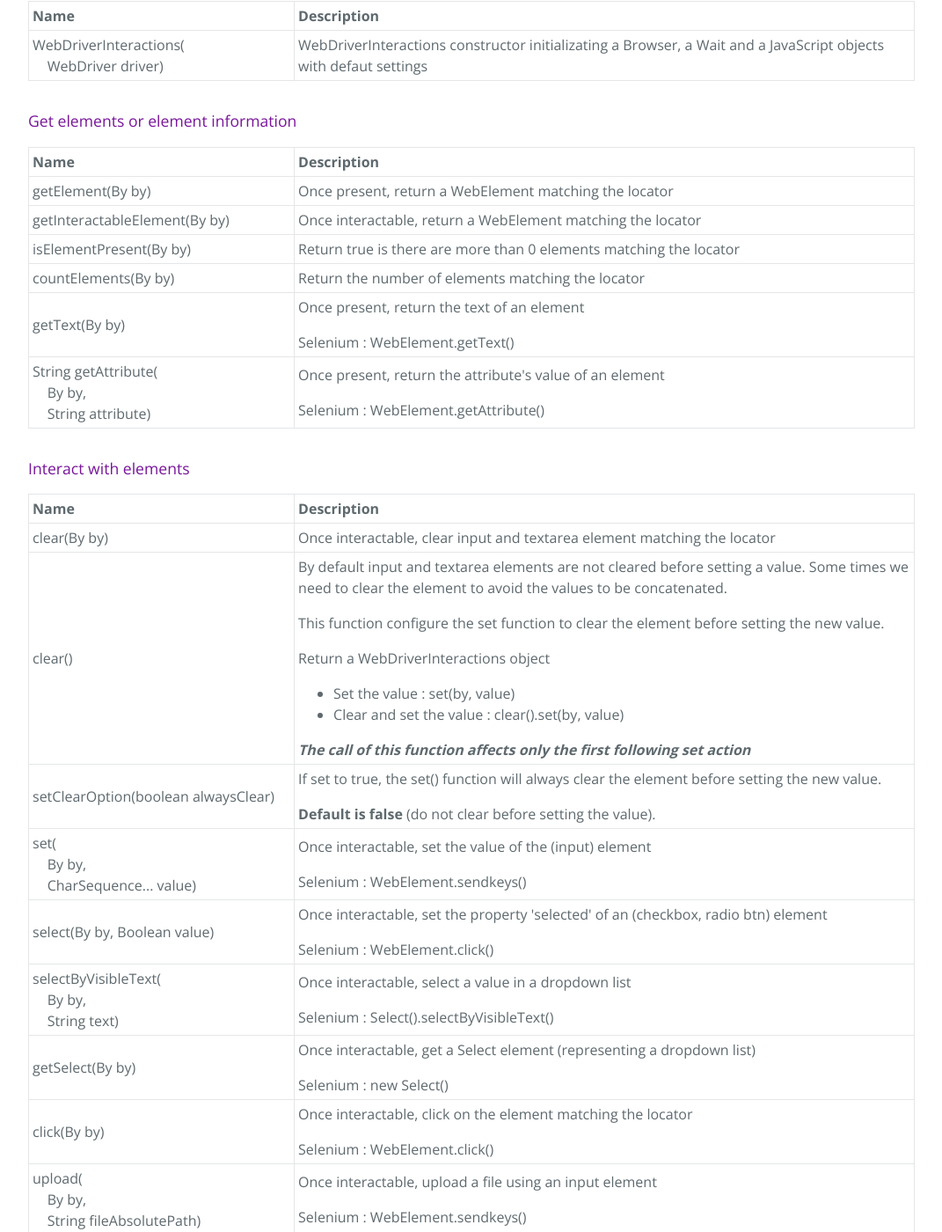
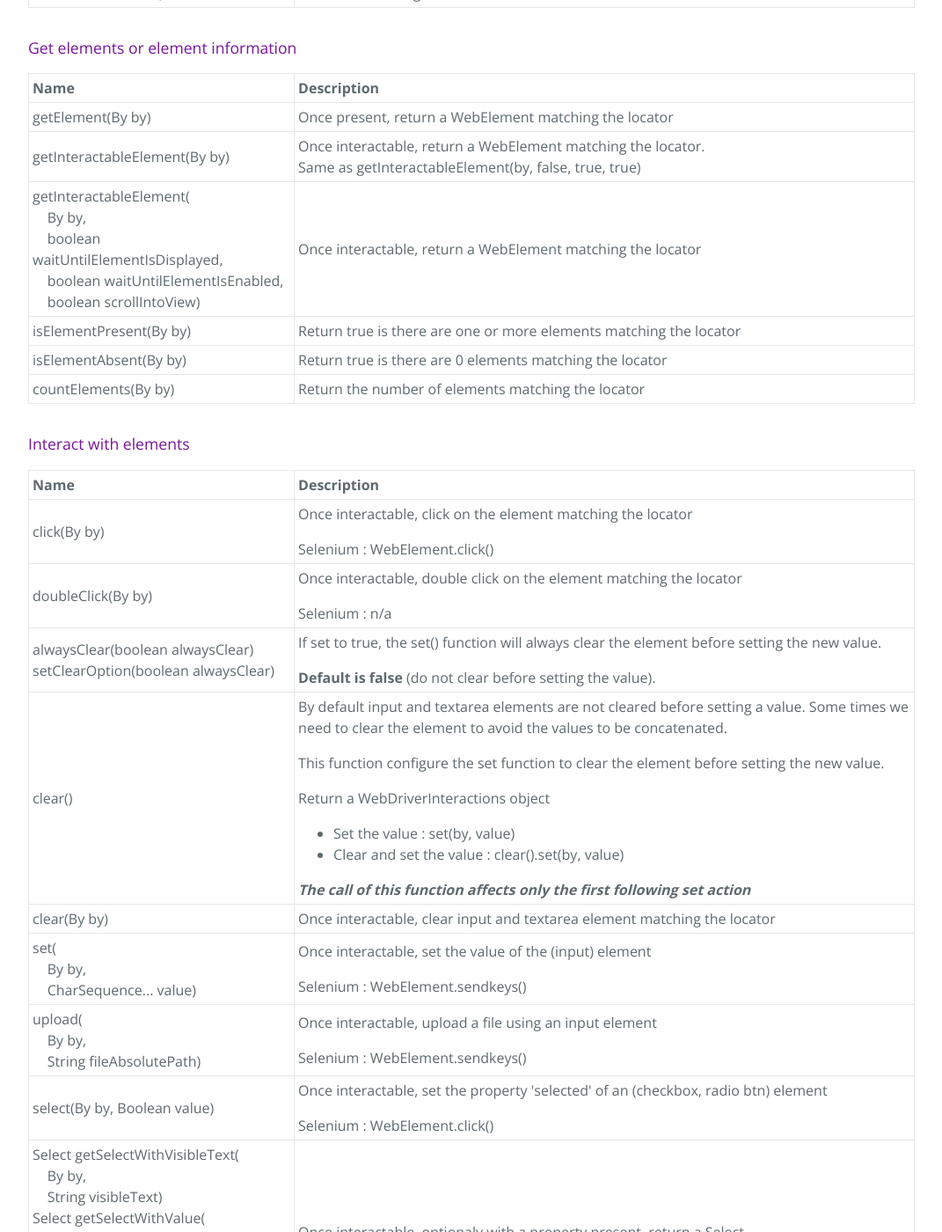
Before and after one commit to simple4tests/simple4tests.github.io, a Jekyll site: the page built from webdriver/interactions.html, in a window 1280 px wide and 1400 px high, scrolled down 3655 px. Shown: the whole window at 88% size, without its empty margins (104-1175 px from the left). Built offline with Jekyll 4.4.1, drawn with Linux system fonts in a browser that asks for light colours; some of the changed text lies outside the part shown.

Commit message:
Adding content

```diff
--- a/_includes/_wdi_usage.html
+++ b/_includes/_wdi_usage.html
@@ -22,15 +22,15 @@
 3a. Use WebDriver Interactions functions
 
 {% highlight java %}
-wdi.browser.navigateTo(myUrl);
 wdi.click(buttonLocator);
 wdi.set(inputLocator, value);
-...
+wdi. ...
 {% endhighlight %}
 
 3b. Use native WebDriver functions
 
 {% highlight java %}
+wdi.driver.navivate().to(myUrl);
 wdi.driver.getCurrentUrl();
 wdi.driver. ...
 {% endhighlight %}
@@ -58,7 +58,7 @@
 driver = new ChromeDriver();
 ...
 Wdi wdi = new Wdi(driver);
-wdi.browser.navigateTo(...);
+wdi.driver.navivate().to(...);
 wdi.click(...);
 wdi.set(...);
 wdi.selectInList(by, value);
--- a/_includes/_wdi_userguide.html
+++ b/_includes/_wdi_userguide.html
@@ -22,10 +21,6 @@
     <tr>
         <td>WebDriver</td>
         <td>The WebDriver itself used for direct calls to WebDriver functions</td>
-    </tr>
-    <tr>
-        <td>Browser</td>
-        <td>Includes functions to interact with the browser</td>
     </tr>
     <tr>
         <td>JavaScript</td>
@@ -71,35 +66,36 @@
         <td>
             getInteractableElement(By by)
         </td>
+        <td>
+            Once interactable, return a WebElement matching the locator.<br>
+            Same as getInteractableElement(by, false, true, true)
+        </td>
+    </tr>
+    <tr>
+        <td>
+            getInteractableElement(<br>
+            &nbsp;&nbsp;&nbsp;&nbsp;By by,<br>
+            &nbsp;&nbsp;&nbsp;&nbsp;boolean waitUntilElementIsDisplayed,<br>
+            &nbsp;&nbsp;&nbsp;&nbsp;boolean waitUntilElementIsEnabled,<br>
+            &nbsp;&nbsp;&nbsp;&nbsp;boolean scrollIntoView)
+        </td>
         <td>Once interactable, return a WebElement matching the locator</td>
     </tr>
     <tr>
         <td>
             isElementPresent(By by)
         </td>
-        <td>Return true is there are more than 0 elements matching the locator</td>
+        <td>Return true is there are one or more elements matching the locator</td>
+    </tr>
+    <tr>
+        <td>
+            isElementAbsent(By by)
+        </td>
+        <td>Return true is there are 0 elements matching the locator</td>
     </tr>
     <tr>
         <td>countElements(By by)</td>
         <td>Return the number of elements matching the locator</td>
-    </tr>
-    <tr>
-        <td>getText(By by)</td>
-        <td>
-            <p>Once present, return the text of an element</p>
-            Selenium : WebElement.getText()
-        </td>
-    </tr>
-    <tr>
-        <td>
-            String getAttribute(<br>
-            &nbsp;&nbsp;&nbsp;&nbsp;By by,<br>
-            &nbsp;&nbsp;&nbsp;&nbsp;String attribute)
-        </td>
-        <td>
-            <p>Once present, return the attribute's value of an element</p>
-            Selenium : WebElement.getAttribute()
-        </td>
     </tr>
 </table>
 <h4>Interact with elements</h4>
@@ -109,8 +105,28 @@
         <th>Description</th>
     </tr>
     <tr>
-        <td>clear(By by)</td>
-        <td>Once interactable, clear input and textarea element matching the locator</td>
+        <td>click(By by)</td>
+        <td>
+            <p>Once interactable, click on the element matching the locator</p>
+            Selenium : WebElement.click()
+        </td>
+    </tr>
+    <tr>
+        <td>doubleClick(By by)</td>
+        <td>
+            <p>Once interactable, double click on the element matching the locator</p>
+            Selenium : n/a
+        </td>
+    </tr>
+    <tr>
+        <td>
+            alwaysClear(boolean alwaysClear)<br>
+            setClearOption(boolean alwaysClear)
+        </td>
+        <td>
+            <p>If set to true, the set() function will always clear the element before setting the new value.</p>
+            <b>Default is false</b> (do not clear before setting the value).
+        </td>
     </tr>
     <tr>
         <td>clear()</td>
@@ -127,13 +143,8 @@
         </td>
     </tr>
     <tr>
-        <td>
-            setClearOption(boolean alwaysClear)
-        </td>
-        <td>
-            <p>If set to true, the set() function will always clear the element before setting the new value.</p>
-            <b>Default is false</b> (do not clear before setting the value).
-        </td>
+        <td>clear(By by)</td>
+        <td>Once interactable, clear input and textarea element matching the locator</td>
     </tr>
     <tr>
         <td>
@@ -147,40 +158,6 @@
         </td>
     </tr>
     <tr>
-        <td>select(By by, Boolean value)</td>
-        <td>
-            <p>Once interactable, set the property 'selected' of an (checkbox, radio btn) element </p>
-            Selenium : WebElement.click()
-        </td>
-    </tr>
-    <tr>
-        <td>
-            selectByVisibleText(<br>
-            &nbsp;&nbsp;&nbsp;&nbsp;By by,<br>
-            &nbsp;&nbsp;&nbsp;&nbsp;String text)
-        </td>
-        <td>
-            <p>Once interactable, select a value in a dropdown list</p>
-            Selenium : Select().selectByVisibleText()
-        </td>
-    </tr>
-    <tr>
-        <td>
-            getSelect(By by)
-        </td>
-        <td>
-            <p>Once interactable, get a Select element (representing a dropdown list)</p>
-            Selenium : new Select()
-        </td>
-    </tr>
-    <tr>
-        <td>click(By by)</td>
-        <td>
-            <p>Once interactable, click on the element matching the locator</p>
-            Selenium : WebElement.click()
-        </td>
-    </tr>
-    <tr>
         <td>
             upload(<br>
             &nbsp;&nbsp;&nbsp;&nbsp;By by,<br>
@@ -191,17 +168,46 @@
             Selenium : WebElement.sendkeys()
         </td>
     </tr>
+    <tr>
+        <td>select(By by, Boolean value)</td>
+        <td>
+            <p>Once interactable, set the property 'selected' of an (checkbox, radio btn) element </p>
+            Selenium : WebElement.click()
+        </td>
+    </tr>
+    <tr>
+        <td>
+            Select getSelectWithVisibleText(<br>
+            &nbsp;&nbsp;&nbsp;&nbsp;By by,<br>
+            &nbsp;&nbsp;&nbsp;&nbsp;String visibleText)<br>
+            Select getSelectWithValue(<br>
+            &nbsp;&nbsp;&nbsp;&nbsp;By by,<br>
+            &nbsp;&nbsp;&nbsp;&nbsp;String value)<br>
+            Select getSelectWithIndex(<br>
+            &nbsp;&nbsp;&nbsp;&nbsp;By by,<br>
+            &nbsp;&nbsp;&nbsp;&nbsp;int index)<br>
+            Select getSelect(By by)
+        </td>
+        <td>
+            <p>Once interactable, optionaly with a property present, return a Select</p>
+            Selenium : new Select()
+        </td>
+    </tr>
 </table>
-<h4>Frame functions</h4>
+<h4>Others functions</h4>
 <table>
     <tr>
         <th style="width: 30%;">Name</th>
         <th>Description</th>
     </tr>
     <tr>
-        <td>switchToMainFrame()</td>
+        <td>getAlert()</td>
+        <td>One present, return the alert element</td>
+    </tr>
+    <tr>
+        <td>switchToDefaultContent()</td>
         <td>
-            <p>Switch to the main frame of the current page</p>
+            <p>Switch to the default content (top of the page) of the current page</p>
             Selenium : driver.switchTo().defaultContent()
         </td>
     </tr>
@@ -224,26 +230,19 @@
         <td>switchToFrame(String nameOrId)</td>
         <td>Once available, switch to the frame identified by its name or ID</td>
     </tr>
-</table>
-<hr>
-<h3>Browser functions</h3>
-<table>
     <tr>
-        <th style="width: 30%;">Name</th>
-        <th>Description</th>
+        <td>switchToTab(int index)</td>
+        <td>
+            <p>Once present, show tab with the given index</p>
+            Selenium : driver.switchTo().window()
+        </td>
     </tr>
     <tr>
+        <td>closeTab()</td>
         <td>
-            Browser(<br>
-            &nbsp;&nbsp;&nbsp;&nbsp;WebDriver driver,<br>
-            &nbsp;&nbsp;&nbsp;&nbsp;Wait wait,<br>
-            &nbsp;&nbsp;&nbsp;&nbsp;JavaScript javaScript)
+            <p>Close current tab</p>
+            Selenium : driver.close()
         </td>
-        <td>Public constructor</td>
-    </tr>
-    <tr>
-        <td>getAlert()</td>
-        <td>One present, return the alert element</td>
     </tr>
     <tr>
         <td>
@@ -282,27 +281,6 @@
         </td>
         <td>Call the scrollIntoView function with custom settings</td>
     </tr>
-    <tr>
-        <td>switchToFirstTab()</td>
-        <td>
-            Show tab with the index 0<br>
-            Selenium : driver.switchTo().window()
-        </td>
-    </tr>
-    <tr>
-        <td>switchToTab(int index)</td>
-        <td>
-            <p>Once present, show tab with the given index</p>
-            Selenium : driver.switchTo().window()
-        </td>
-    </tr>
-    <tr>
-        <td>closeTab()</td>
-        <td>
-            <p>Close current tab</p>
-            Selenium : driver.close()
-        </td>
-    </tr>
 </table>
 <hr>
 <h3>Wait functions</h3>
--- a/webdriver/interactions.html
+++ b/webdriver/interactions.html
@@ -8,8 +8,7 @@
 <hr>
 <h3>Versions</h3>
 <ul>
-    <li>1.0.4 Selenium 3.141.59</li>
-    <li>1.1.0 Selenium 4.1.2</li>
+    <li>1.2.1 Selenium 4.1.2</li>
 </ul>
 <hr>
 {% include _wdi_in_the_box.html %}
--- a/webdriver/overload.html
+++ b/webdriver/overload.html
@@ -17,7 +17,7 @@
 <hr>
 <h3>Versions</h3>
 <ul>
-    <li>1.1.0 including package interactions-webdriver 1.1.0</li>
+    <li>1.2.1 including package interactions-webdriver 1.2.1</li>
 </ul>
 <hr>
 <h3>Managing browsers options</h3>
@@ -192,7 +192,7 @@
     complete.</p>
 <p>The integration is about</p>
 <ul>
-    <li>SerenityWebDriverProvider used to start the Serenity engine</li>
+    <li>SerenityDriver used to start the Serenity engine</li>
     <li>serenityReporter that implements the WedDriver Overload Reporter</li>
 </ul>
 <p>Concrete implementation in <a href="https://github.com/simple4tests/wdi-ex-cucumber/tree/serenity-reporter">wdi-ex-cucumber</a>
```
Also changed, not shown: other parts of _includes/_wdi_userguide.html (+15 -7 lines), _includes/_wdi_in_the_box.html (line endings or trailing spaces).
